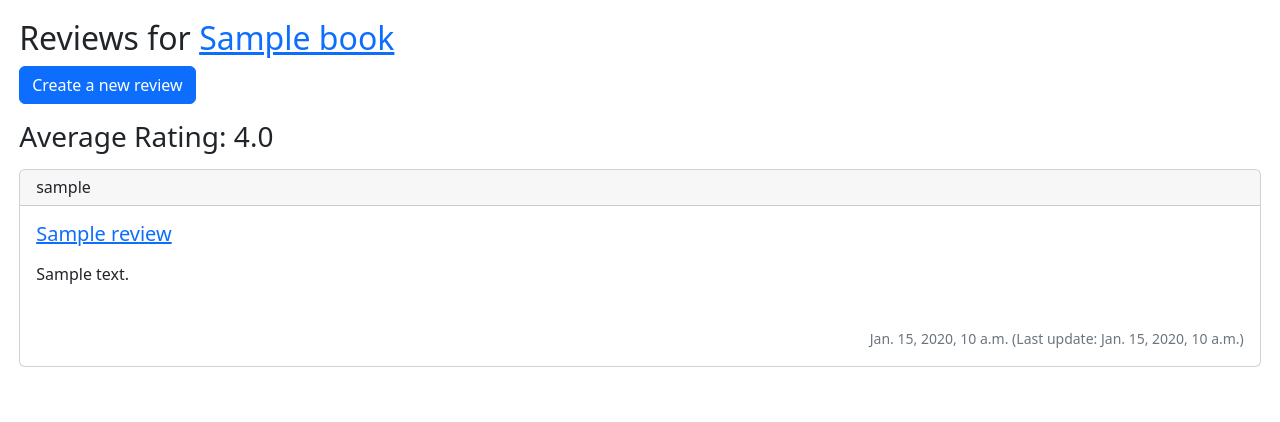
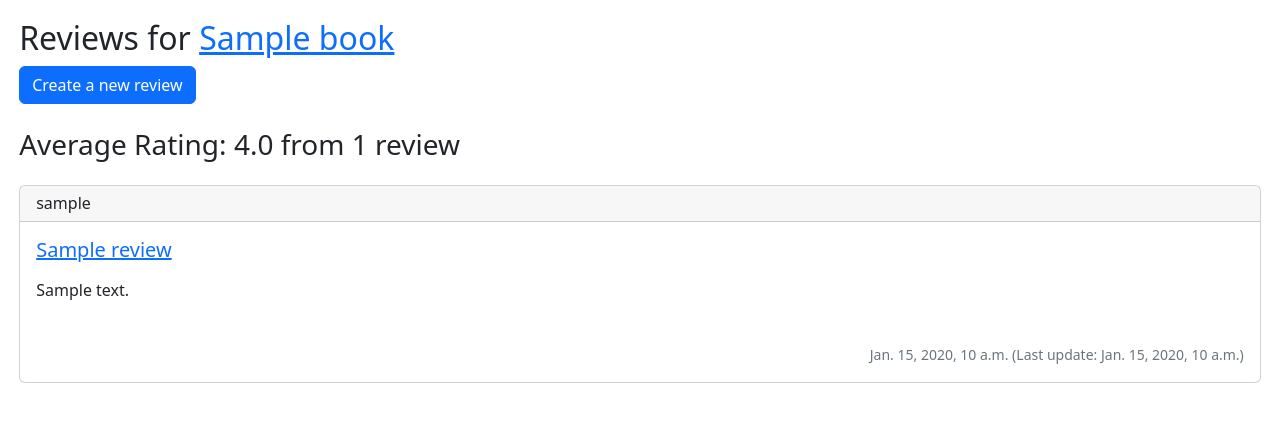
Before and after one commit to GEI-WebProject/bookreviews_3, a Django app: template templates/reviews/book_reviews.html in a window 1280 px wide. Shown: the part 57-479 px from the top of the page. Run offline with Django 3.2, Linux system fonts and the light colour scheme; the template is opened without the code that fills it: most values are stand-ins (such as "Sample title", 1, 10 or a date in 2020); some libraries are stand-ins or nearby versions.

Commit message:
markup book_reviews.html

```diff
--- a/templates/reviews/book_reviews.html
+++ b/templates/reviews/book_reviews.html
@@ -2,15 +2,17 @@
 {% load static %}
 
 {% block title %}
-    {{ book.title }}'s Reviews
+{{ book.title }}'s Reviews
 {% endblock title %}
 
 {% block head %}
 {% endblock head %}
 
 {% block content %}
+<span typeof="Book">
     <h2>
         Reviews for <a href="{% url 'book_detail' book.id %}">{{ book.title }}</a>
+        <span hidden property="name">{{ book.title }}</span>
     </h2>
 
     <!--Create a new review button-->
@@ -18,11 +20,23 @@
         Create a new review
     </a>
 
-    <p>
-        <h3 name="average_rating">Average Rating: {{ book.averageRating|stringformat:".1f" }}</h3> <span class="rateyo-read-only mb-3" data-rateyo-rating="{{ book.averageRating }}"></span>
-    </p>
+    <span rel="aggregateRating">
+        <div class="my-4" typeof="AggregateRating">
+            <h3 name="average_rating">Average Rating:
+                <span property="ratingValue">{{ book.averageRating|stringformat:".1f" }}</span>
+                from <span property="reviewCount">{{ book.reviews.count }}</span>
+                review{{ book.reviews.count|pluralize}}
+            </h3>
+            <span class="rateyo-read-only mb-3" data-rateyo-rating="{{ book.averageRating }}"></span>
+        </div>
+    </span>
 
-    {% for review in reviews %}
-        {% include 'reviews/review_entry.html' %}
-    {% endfor %}
+    <span rel="review">
+        {% for review in reviews %}
+        <div typeof="Review">
+            {% include 'reviews/review_entry.html' %}
+        </div>
+        {% endfor %}
+    </span>
+</span>
 {% endblock content %}
```
